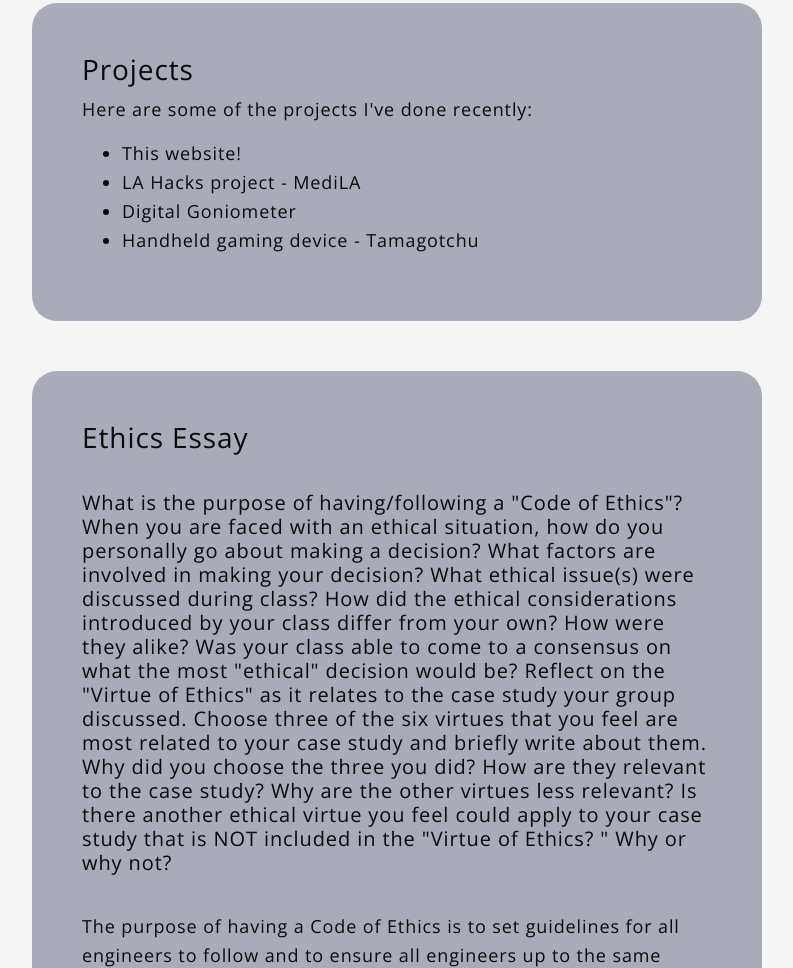
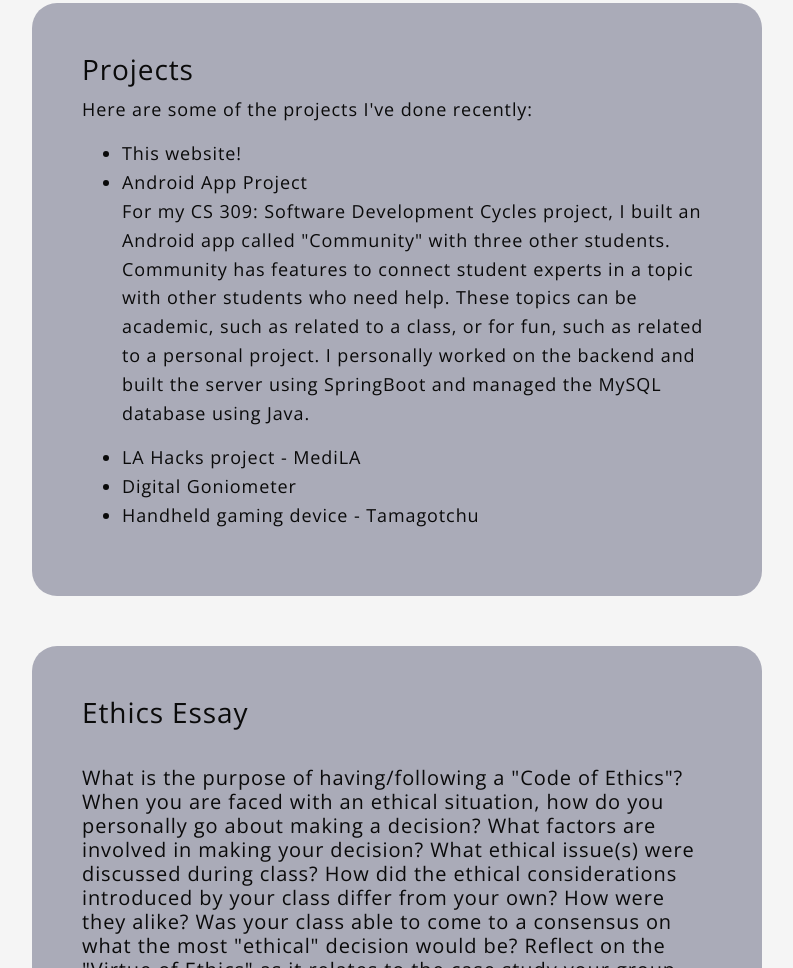
Before and after one commit to kaulc/my-website, a plain HTML site: page index.html in a window 1280 px wide. Shown: the part 1932-2900 px from the top of the page, without its empty margins (243-1036 px from the left). Drawn offline with nearby package versions, Linux system fonts and the light colour scheme.

Commit message:
Edits for CPR E 394 assignment

```diff
--- a/index.html
+++ b/index.html
@@ -218,6 +218,8 @@
             <p>Here are some of the projects I've done recently: </p>
             <ul class="project_list">
               <li><a href='#'></a>This website!</li>
+              <li><a href='#'></a>Android App Project</li>
+              <p>For my CS 309: Software Development Cycles project, I built an Android app called "Community" with three other students. Community has features to connect student experts in a topic with other students who need help. These topics can be academic, such as related to a class, or for fun, such as related to a personal project. I personally worked on the backend and built the server using SpringBoot and managed the MySQL database using Java.</p>
               <li><a href='#'></a>LA Hacks project - MediLA</li>
               <li><a href='#'></a>Digital Goniometer</li>
               <li><a href='#'></a>Handheld gaming device - Tamagotchu</li>
```
